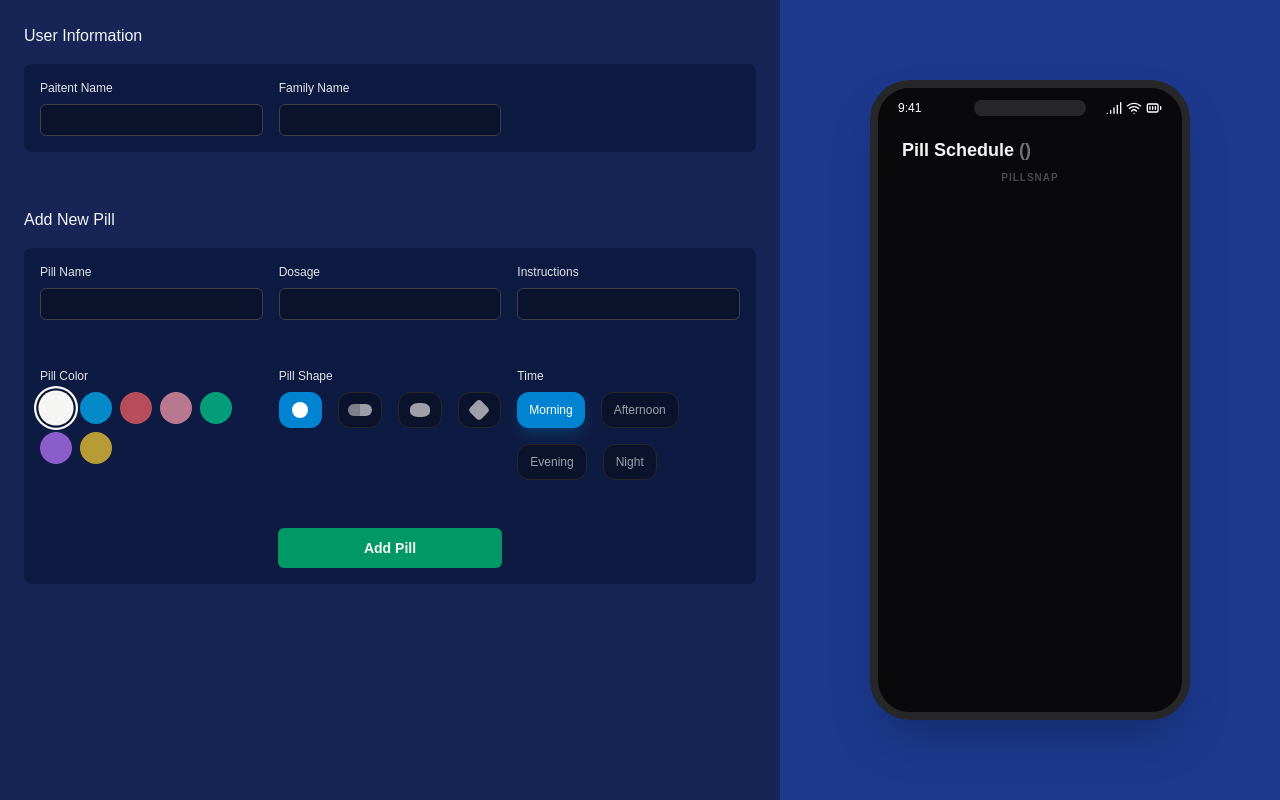
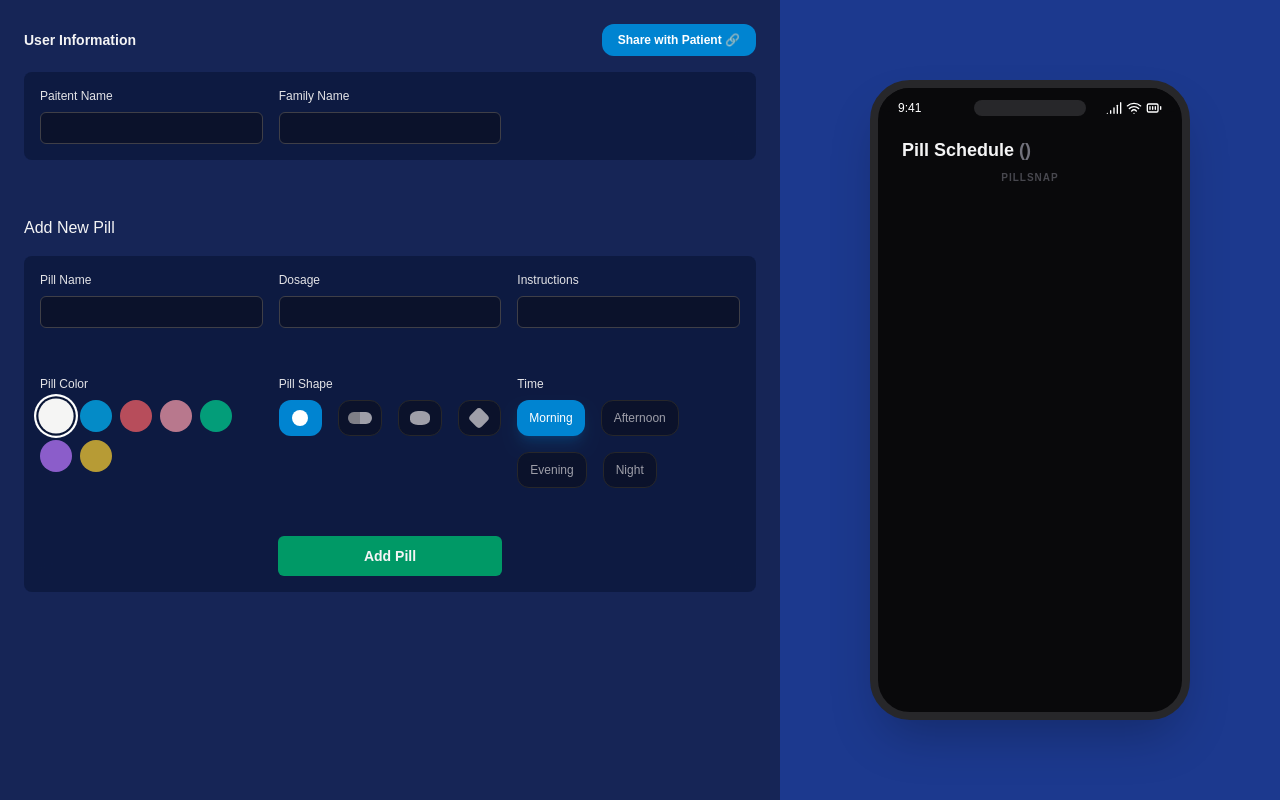
Before and after one commit to AdibJadidi/pillsnap, a Next.js app: page /dashboard in a window 1280 px wide. Built offline with nearby package versions, Linux system fonts and the light colour scheme.

Commit message:
feat: add share button with Base64 encoding to UserForm

```diff
--- a/src/features/pill/components/UserForm.tsx
+++ b/src/features/pill/components/UserForm.tsx
@@ -3,10 +3,33 @@ import React from "react";
 import { usePillStore } from "../store/usePillStore";
 
 const UserForm = () => {
-  const { updateFamilyName, updatePaitentName } = usePillStore();
+  const { updateFamilyName, updatePaitentName, familySchedule } =
+    usePillStore();
+  const handleShare = () => {
+    try {
+      const jsonString = JSON.stringify(familySchedule);
+      const base64Data = btoa(encodeURIComponent(jsonString));
+
+      const shareUrl = `${window.location.origin}/view?data=${base64Data}`;
+
+      navigator.clipboard.writeText(shareUrl);
+      alert("Link generated successfully");
+    } catch (e) {
+      console.error("error", e);
+    }
+  };
   return (
     <div className="flex flex-col gap-y-4 p-6">
-      <h2 className="text-zinc-100">User Information</h2>
+      <div className="flex justify-between items-center">
+        <h2 className="text-zinc-100 text-sm font-bold">User Information</h2>
+        <button
+          onClick={handleShare}
+          className="bg-sky-600 hover:bg-sky-500 text-white text-xs font-semibold px-4 py-2 rounded-xl transition-all active:scale-95 cursor-pointer"
+        >
+          Share with Patient 🔗
+        </button>
+      </div>
+
       <div className="grid grid-cols-3 gap-4 bg-[#091535]/60 backdrop-blur-md rounded-lg p-4">
         <div className=" flex-1 flex flex-col gap-2 text-zinc-200">
           <label htmlFor="name" className="text-xs">
```
